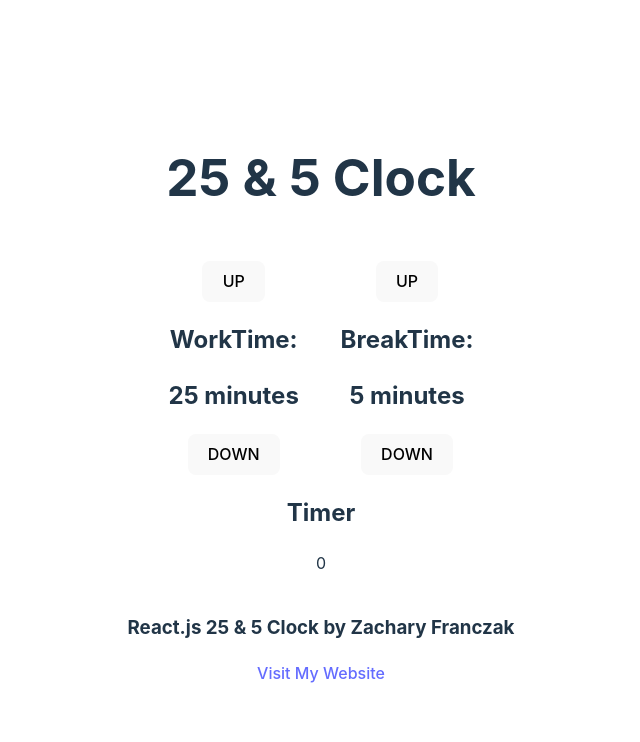
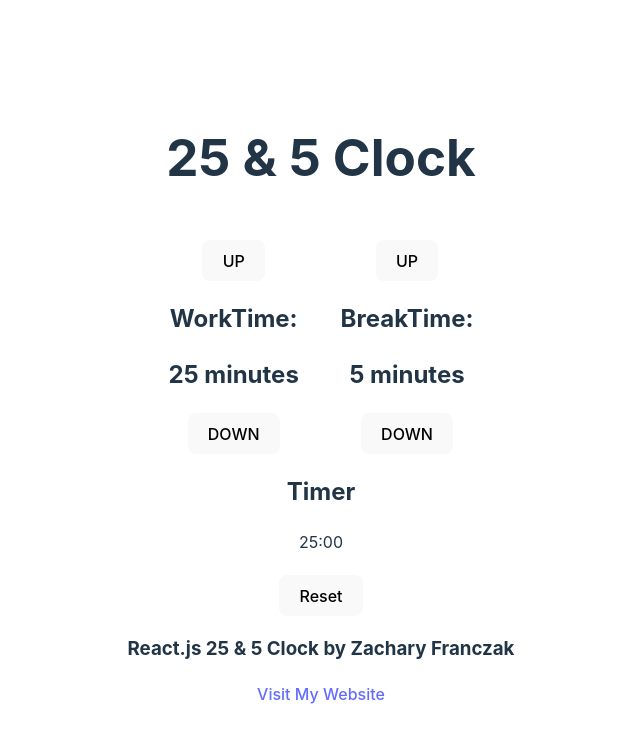
Before and after one commit to zfranczak/25And5Clock, a React (Vite) app: page / in a window 1280 px wide. Shown: the top 742 px of the page, without its empty margins (319-959 px from the left). Built offline with nearby package versions, Linux system fonts and the light colour scheme.

Commit message:
moved state to App component

```diff
--- a/src/App.jsx
+++ b/src/App.jsx
@@ -1,23 +1,40 @@
-import { useState } from 'react';
+// App.jsx
+import React, { useState } from 'react';
 import './App.css';
 import BreakTime from './components/BreakTime';
-import WorkTime from './components/workTime';
-import Timer from './components/timer';
+import WorkTime from './components/WorkTime';
+import Timer from './components/Timer';
 import Footer from './components/Footer';
 
 function App() {
-  const [count, setCount] = useState(0);
+  const defaultBreakCount = 5;
+  const defaultSessionCount = 25;
+
+  const [breakCount, setBreakCount] = useState(defaultBreakCount);
+  const [sessionCount, setSessionCount] = useState(defaultSessionCount);
+
+  const handleReset = () => {
+    setBreakCount(defaultBreakCount);
+    setSessionCount(defaultSessionCount);
+  };
 
   return (
     <>
       <h1>25 & 5 Clock</h1>
       <div className='container'>
         <div className='set-time'>
-          <WorkTime />
-          <BreakTime />
+          <WorkTime
+            sessionCount={sessionCount}
+            setSessionCount={setSessionCount}
+          />
+          <BreakTime breakCount={breakCount} setBreakCount={setBreakCount} />
         </div>
-        <Timer count={count} />
+        <Timer sessionCount={sessionCount} breakCount={breakCount} />
       </div>
+
+      <button id='reset' onClick={handleReset}>
+        Reset
+      </button>
       <Footer />
     </>
   );
--- a/src/components/BreakTime.jsx
+++ b/src/components/BreakTime.jsx
@@ -1,12 +1,10 @@
 // BreakTime.jsx
-import React, { useState } from 'react';
+import React from 'react';
 import Increment from './Increment';
 import Decrement from './Decrement';
 import '../styles/break-time.css';
 
-const BreakTime = () => {
-  const [breakCount, setBreakCount] = useState(5);
-
+const BreakTime = ({ breakCount, setBreakCount }) => {
   const handleIncrement = () => {
     setBreakCount(breakCount + 1);
   };
--- a/src/components/Decrement.jsx
+++ b/src/components/Decrement.jsx
@@ -1,7 +1,7 @@
 // Decrement.jsx
 import React from 'react';
 
-const Decrement = ({ id, count, handleDecrement }) => {
+const Decrement = ({ id, handleDecrement }) => {
   return (
     <button id={id} onClick={handleDecrement}>
       DOWN
--- a/src/components/Increment.jsx
+++ b/src/components/Increment.jsx
@@ -1,7 +1,7 @@
 // Increment.jsx
 import React from 'react';
 
-const Increment = ({ id, count, handleIncrement }) => {
+const Increment = ({ id, handleIncrement }) => {
   return (
     <button id={id} onClick={handleIncrement}>
       UP
--- a/src/components/Timer.jsx
+++ b/src/components/Timer.jsx
@@ -3,8 +3,10 @@ import React from 'react';
 const Timer = ({ count }) => {
   return (
     <div className='container-timer'>
-      <h2>Timer</h2>
-      <div className='countdown-clock'>{count}</div>
+      <h2 id='timer-label'>Timer</h2>
+      <div className='countdown-clock' id='time-left'>
+        25:00
+      </div>
     </div>
   );
 };
--- a/src/components/WorkTime.jsx
+++ b/src/components/WorkTime.jsx
@@ -1,32 +1,30 @@
 // WorkTime.jsx
-import React, { useState } from 'react';
+import React from 'react';
 import Increment from './Increment';
 import Decrement from './Decrement';
 import '../styles/work-time.css';
 
-const WorkTime = () => {
-  const [workCount, setWorkCount] = useState(25);
-
+const WorkTime = ({ sessionCount, setSessionCount }) => {
   const handleIncrement = () => {
-    setWorkCount(workCount + 1);
+    setSessionCount(sessionCount + 1);
   };
 
   const handleDecrement = () => {
-    setWorkCount(workCount - 1);
+    setSessionCount(sessionCount - 1);
   };
 
   return (
     <div className='container-work'>
       <Increment
         id='session-increment'
-        count={workCount}
+        count={sessionCount}
         handleIncrement={handleIncrement}
       />
       <h2 id='session-label'>WorkTime: </h2>
-      <h2 id='session-length'>{workCount} minutes</h2>
+      <h2 id='session-length'>{sessionCount} minutes</h2>
       <Decrement
         id='session-decrement'
-        count={workCount}
+        count={sessionCount}
         handleDecrement={handleDecrement}
       />
     </div>
```
